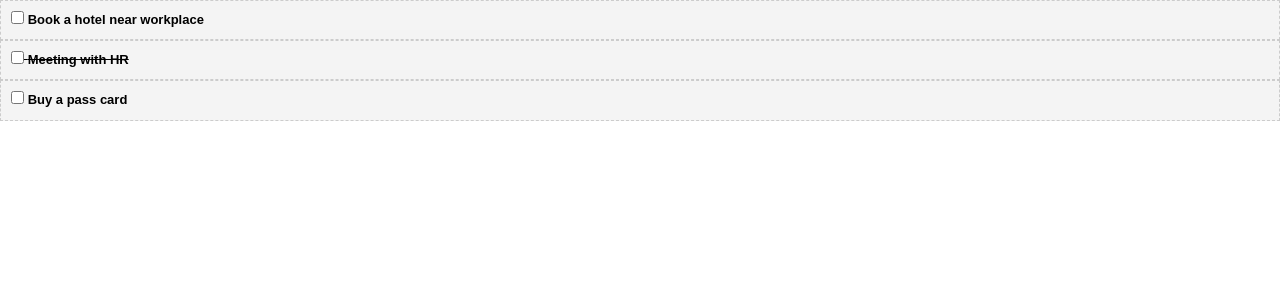
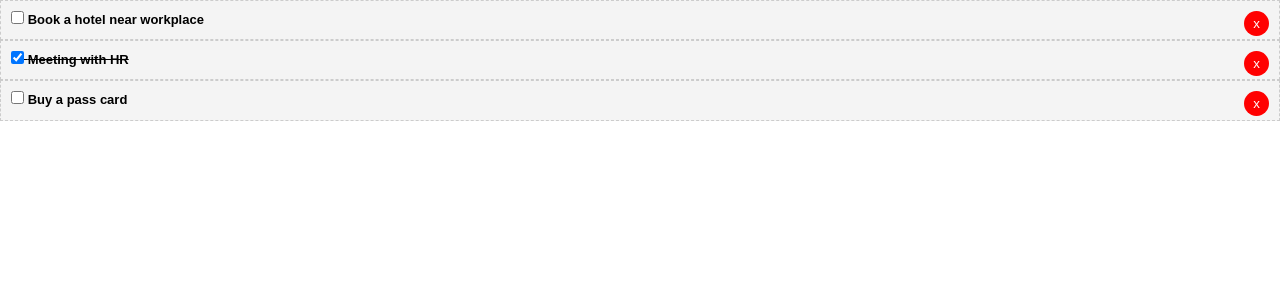
Before and after one commit to matheusabr/react-crash-todo, a React (Create React App) app: page / in a window 1280 px wide. Shown: the top 300 px of the page. Built offline with nearby package versions, Linux system fonts and the light colour scheme.

Commit message:
feat: mark as completed or remove todo task

```diff
--- a/src/App.js
+++ b/src/App.js
@@ -22,11 +22,29 @@ class App extends Component { // Obs 01: class App extends React.Component {
       },
     ]
   }
+
+  // (M) Toggle complete
+  toggleComplete = (id) => {
+    console.log('id', id);
+    this.setState({ todos: this.state.todos.map(todo => {
+      if (todo.id === id) {
+        todo.isCompleted = !todo.isCompleted;
+      }
+      return todo;
+    }) });
+  }
+
+  // (M) Remove todo
+  removeTodo = (id) => {
+    console.log('id', id);
+    this.setState({ todos: [ ...this.state.todos.filter(todo => todo.id !== id)] });
+  }
+
   render() {
     // console.table(this.state.todos);
     return (
       <div className="App" style={appStyle}>
-        <Todos todos={this.state.todos} />
+        <Todos todos={this.state.todos} toggleComplete={this.toggleComplete} removeTodo={this.removeTodo} />
       </div>
     );
   }
--- a/src/components/TodoItem.js
+++ b/src/components/TodoItem.js
@@ -2,7 +2,7 @@ import React, { Component } from 'react';
 import PropTypes from 'prop-types';
 
 export class TodoItem extends Component {
-  // Dynamic styling
+  // (S) Dynamic styling
   getStyle = () => {
     return {
       background: '#f4f4f4',
@@ -12,25 +12,14 @@ export class TodoItem extends Component {
     }
   }
 
-  // Event
-  // Opt 1: you have to bind this instance
-  // markComplete(e) {
-  //   console.log(this.props);
-  // }
-  // Opt 2: arrow function
-  markComplete = (e) => {
-    console.log(this.props);
-  }
-
   render() {
+    const { id, title, isCompleted } = this.props.todo;
     return (
       <div style={this.getStyle()}>
         <p style={{ fontSize: 13, fontWeight: 'bold' }}>
-          {/* Opt 1: you have to bind this instance */}
-          {/* <input type="checkbox" onChange={this.markComplete.bind(this)} /> {' '} */}
-          {/* Opt 2: arrow function */}
-          <input type="checkbox" onChange={this.markComplete} /> {' '}
-          {this.props.todo.title}
+          <input type="checkbox" checked={isCompleted} onChange={this.props.toggleComplete.bind(this, id)} /> {' '}
+          {title}
+          <button style={btnRemoveStyle} onClick={this.props.removeTodo.bind(this, id)}>x</button>
         </p>
       </div>
     )
@@ -43,4 +32,15 @@ TodoItem.propTypes = {
   todo: PropTypes.object.isRequired,
 }
 
+// (S) Button Remove
+const btnRemoveStyle = {
+  backgroundColor: '#ff0000',
+  color: "#fff",
+  border: 'none',
+  float: 'right',
+  padding: '5px 9px',
+  borderRadius: '50%',
+  cursor: 'pointer',
+}
+
 export default TodoItem;
--- a/src/components/Todos.js
+++ b/src/components/Todos.js
@@ -5,7 +5,9 @@ import PropTypes from 'prop-types';
 class Todos extends Component {
   render() {
     // console.table(this.props.todos);
-    return this.props.todos.map(todo => (<TodoItem key={todo.id} todo={todo} />));
+    return this.props.todos.map(todo => (
+      <TodoItem key={todo.id} todo={todo} toggleComplete={this.props.toggleComplete} removeTodo={this.props.removeTodo} />
+    ));
   }
 }
 
```
